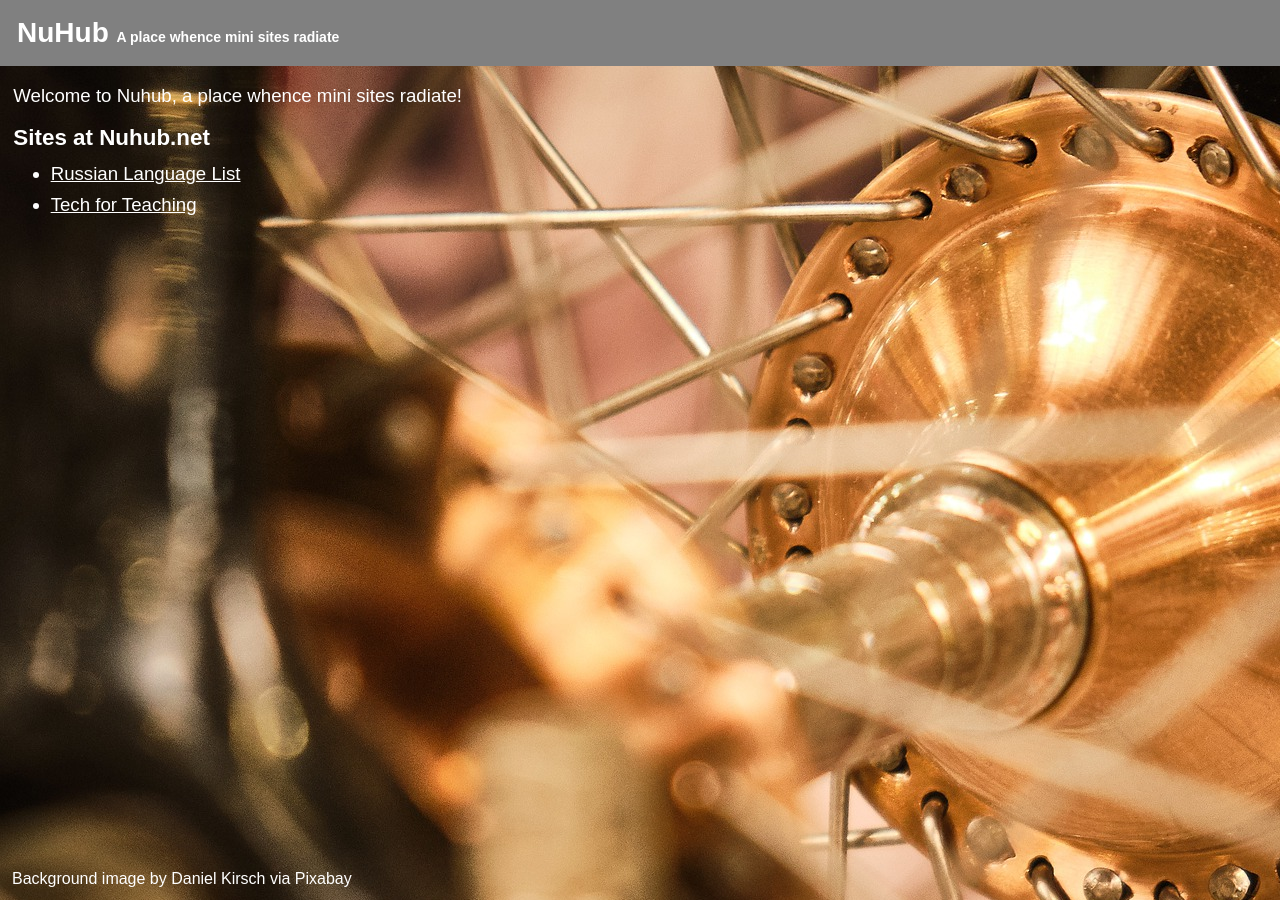
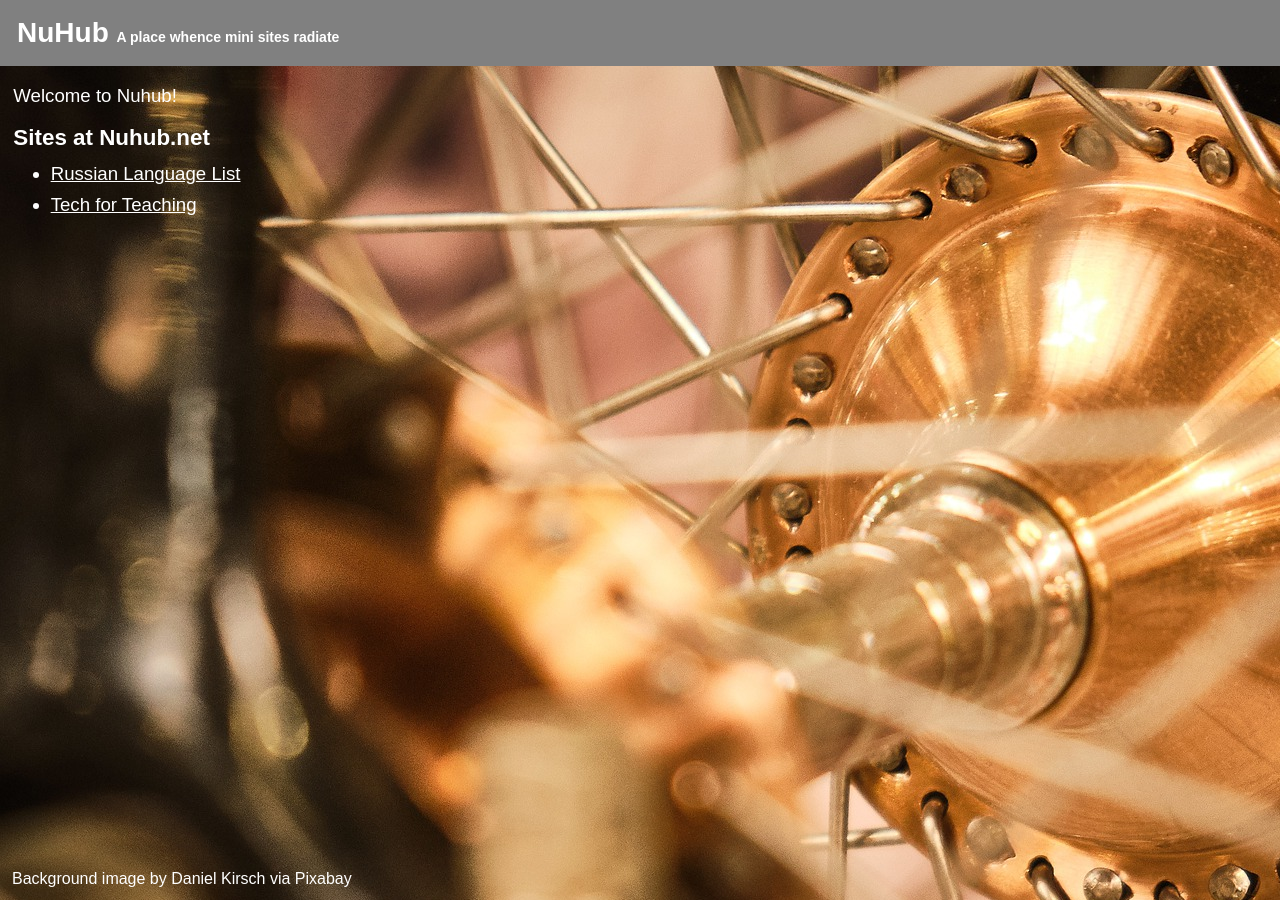
Before and after one commit to david672orford/david672github.io, a Jekyll site: the page built from index.md, in a window 1280 px wide. Built offline with Jekyll 4.4.1, drawn with Linux system fonts in a browser that asks for light colours; our own code applies the rules of GitHub Pages for plain Markdown files.

Commit message:
Update index.md

```diff
--- a/index.md
+++ b/index.md
@@ -1,4 +1,4 @@
-Welcome to Nuhub, a place whence mini sites radiate!
+Welcome to Nuhub!
 
 ## Sites at Nuhub.net
 
```
